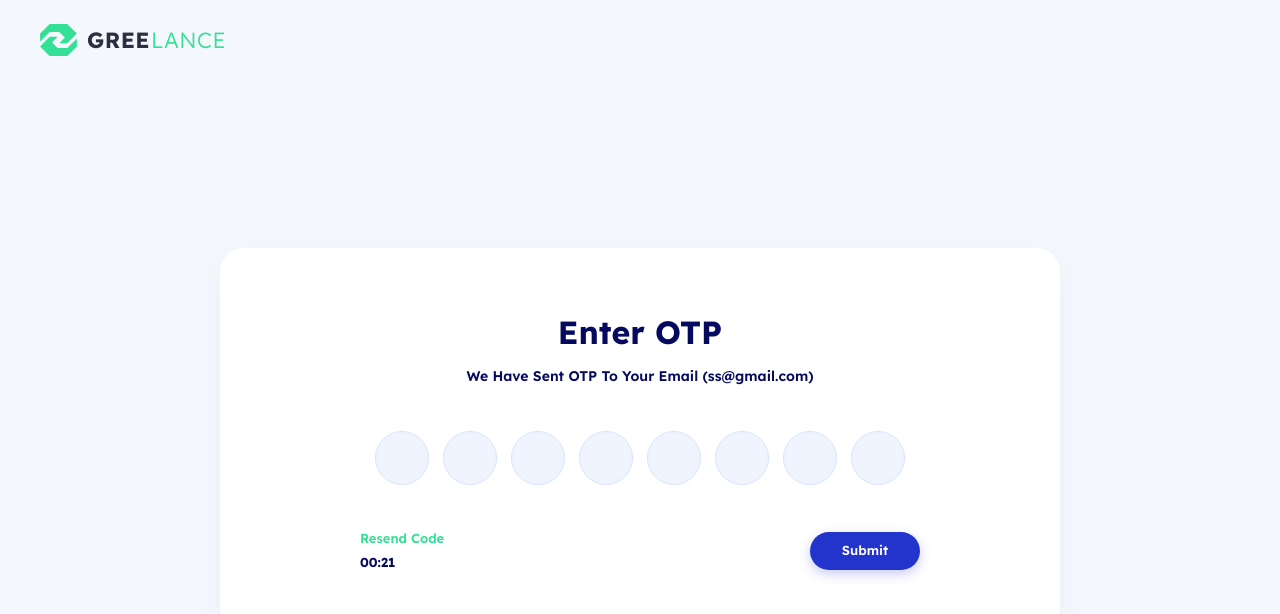
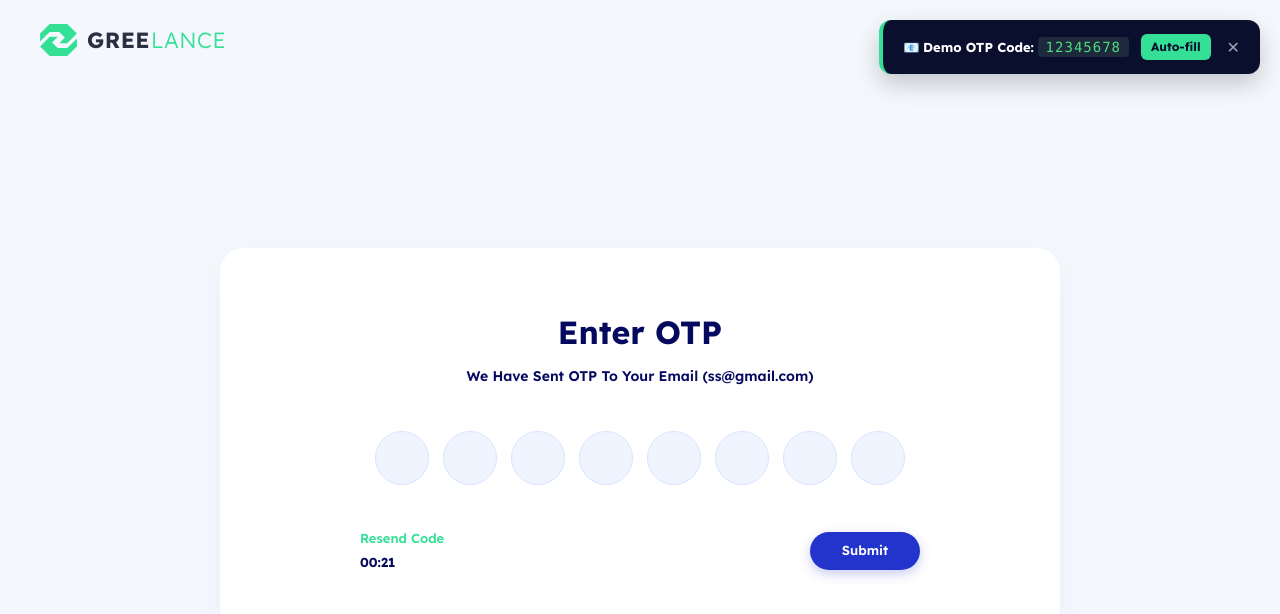
Before and after one commit to Mominkhalid045-debug/greelance-login, a React (Vite) app: page /verify-otp in a window 1280 px wide. Shown: the top 614 px of the page. Built offline with nearby package versions, Linux system fonts and the light colour scheme.

Commit message:
Add demo OTP notification toast in VerifyOTP page

```diff
--- a/src/pages/VerifyOTP.jsx
+++ b/src/pages/VerifyOTP.jsx
@@ -90,6 +90,7 @@ export default function VerifyOTP() {
     localStorage.setItem('userOtp', newCode);
     setTimer(26);
     setErrorMsg('');
+    setShowNotification(true);
   };
 
   return (
@@ -105,6 +106,62 @@ export default function VerifyOTP() {
         overflowX: 'hidden',
       }}
     >
+      {/* Demo Notification Toast */}
+      {showNotification && (
+        <div
+          style={{
+            position: 'fixed',
+            top: '20px',
+            right: '20px',
+            zIndex: 9999,
+            background: '#0A0F2E',
+            color: '#FFFFFF',
+            padding: '14px 20px',
+            borderRadius: '12px',
+            boxShadow: '0 10px 25px rgba(0,0,0,0.2)',
+            display: 'flex',
+            alignItems: 'center',
+            gap: '12px',
+            fontFamily: F,
+            fontSize: '13px',
+            borderLeft: '4px solid #34E096',
+            animation: 'fadeIn 0.3s ease',
+          }}
+        >
+          <span>📧 <strong>Demo OTP Code:</strong> <code style={{ background: '#1E293B', padding: '2px 8px', borderRadius: '4px', color: '#4ADE80', fontSize: '14px', letterSpacing: '1px' }}>{expectedOtp}</code></span>
+          <button
+            type="button"
+            onClick={handleAutofill}
+            style={{
+              background: '#34E096',
+              color: '#0A0F2E',
+              border: 'none',
+              borderRadius: '6px',
+              padding: '4px 10px',
+              fontWeight: 700,
+              fontSize: '12px',
+              cursor: 'pointer',
+            }}
+          >
+            Auto-fill
+          </button>
+          <button
+            type="button"
+            onClick={() => setShowNotification(false)}
+            style={{
+              background: 'transparent',
+              color: '#9CA3AF',
+              border: 'none',
+              fontSize: '16px',
+              cursor: 'pointer',
+              marginLeft: '4px',
+            }}
+          >
+            ✕
+          </button>
+        </div>
+      )}
+
       {/* Top Left Logo Header */}
       <header style={{ padding: '24px 40px', display: 'flex', justifyContent: 'space-between', alignItems: 'center' }}>
         <div style={{ cursor: 'pointer', width: 'fit-content' }} onClick={() => navigate('/')}>
```
